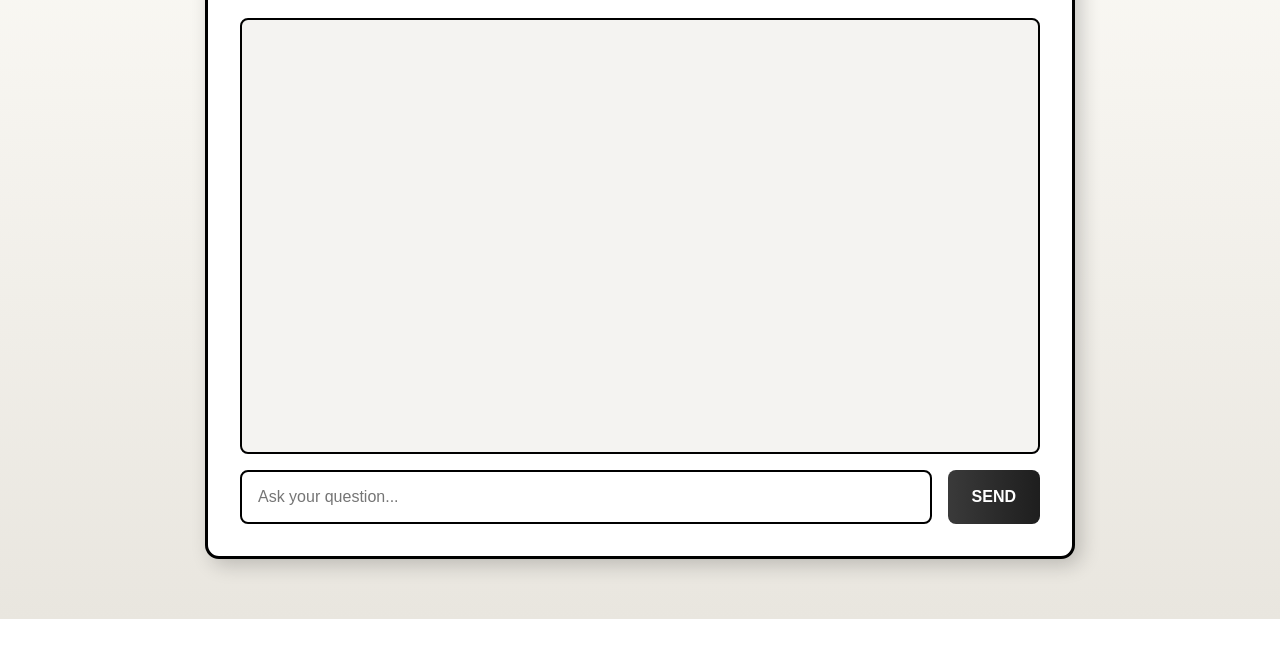
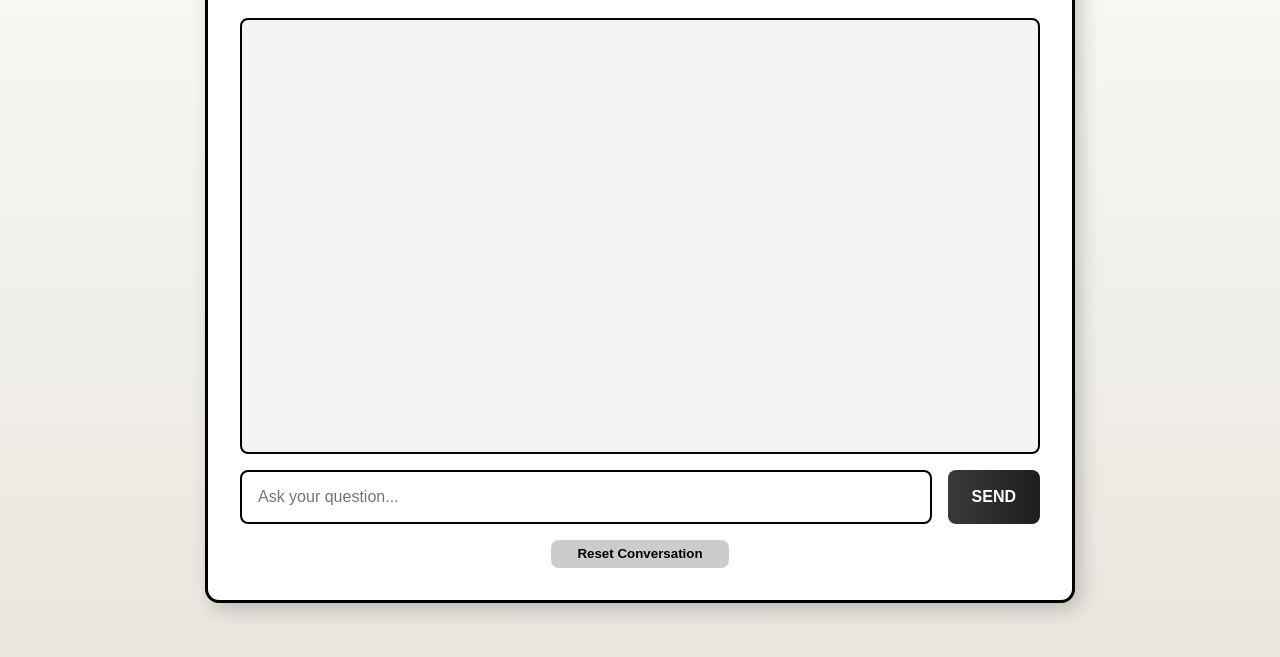
Before and after one commit to ValhallasEdge/odin-assistant-starter, a website: page index.html in a window 1280 px wide. Shown: the part 199-856 px from the top of the page. Before the commit the page ends 818 px from the top, so only its background shows below. Drawn offline with Linux system fonts and the light colour scheme.

Commit message:
Update index.html

```diff
--- a/index.html
+++ b/index.html
@@ -82,6 +82,19 @@
       padding-left: 1em;
       margin-bottom: 1.5em;
     }
+    .reset-btn {
+      display: block;
+      margin: 16px auto 0 auto;
+      padding: 0.5em 2em;
+      border-radius: 8px;
+      border: none;
+      background: #ccc;
+      font-weight: bold;
+      cursor: pointer;
+    }
+    .reset-btn:hover {
+      background: #aaa;
+    }
   </style>
 </head>
 <body>
@@ -92,6 +105,7 @@
       <input id="user-input" type="text" placeholder="Ask your question..." onkeydown="if(event.key==='Enter'){sendMessage()}" />
       <button onclick="sendMessage()">SEND</button>
     </div>
+    <button class="reset-btn" onclick="resetOdin()">Reset Conversation</button>
   </div>
 <script>
   let threadId = localStorage.getItem('odinThreadId') || null;
@@ -101,6 +115,9 @@
     const chat = document.getElementById('chat');
     const userText = input.value.trim();
     if (!userText) return;
+
+    // Debug: Log what's being sent
+    console.log("Frontend: Sending message:", userText, "with threadId:", threadId);
 
     chat.innerHTML += `<div class="msg user">You: ${userText}</div>`;
     input.value = '';
@@ -116,9 +133,12 @@
       });
 
       const data = await response.json();
+      // Debug: Log response
+      console.log("Frontend: Received data:", data);
+
       if (data.threadId) {
         threadId = data.threadId;
-        localStorage.setItem('odinThreadId', threadId);
+        localStorage.setItem('odinThreadId', threadId); // Save it!
       }
 
       if (data.reply) {
@@ -135,4 +155,11 @@
 
     chat.scrollTop = chat.scrollHeight;
   }
+
+  function resetOdin() {
+    localStorage.removeItem('odinThreadId');
+    location.reload();
+  }
 </script>
+</body>
+</html>
```
